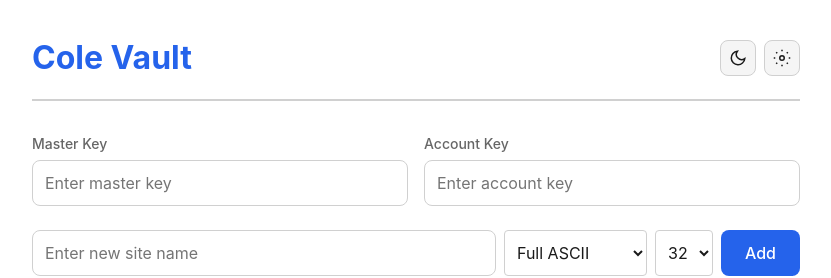
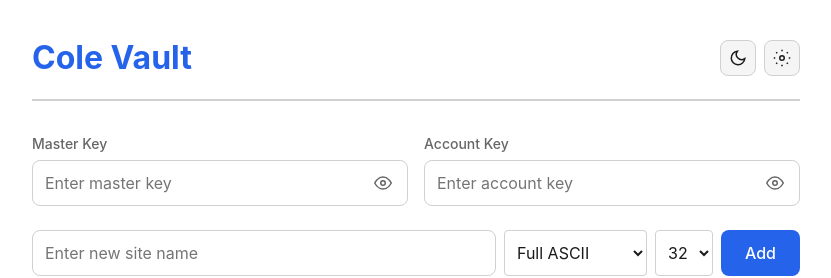
Before and after one commit to ojcole/cole-vault-web, a SvelteKit app: page / in a window 1280 px wide. Shown: the top 278 px of the page, without its empty margins (224-1055 px from the left). Built offline with nearby package versions, Linux system fonts and the light colour scheme.

Commit message:
Add show/hide toggle buttons for Master Key and Account Key fields

```diff
--- a/src/routes/+page.svelte
+++ b/src/routes/+page.svelte
@@ -34,6 +34,8 @@
 	let showSettings = $state(false);
 	let activeTab = $state('data');
 	let showPassword = $state(false);
+	let showMaster1 = $state(false);
+	let showMaster2 = $state(false);
 	let importError = $state('');
 	let importSuccess = $state(false);
 	let showTooltip = $state(false);
@@ -428,11 +430,95 @@
 			<div class="password-inputs">
 				<label for="master1">Master Key</label>
 				<input type="hidden" autocomplete="username" />
-				<input id="master1" type="password" bind:value={master1} placeholder="Enter master key" autocomplete="current-password" />
+				<div class="password-field">
+					<input
+						id="master1"
+						type="password"
+						bind:value={master1}
+						placeholder="Enter master key"
+						autocomplete="current-password"
+						class="master-input"
+					/>
+					<button
+						type="button"
+						class="password-toggle"
+						onclick={() => (showMaster1 = !showMaster1)}
+						title="{showMaster1 ? 'Hide' : 'Show'}"
+					>
+						{#if showMaster1}
+							<svg
+								width="18"
+								height="18"
+								viewBox="0 0 24 24"
+								fill="none"
+								stroke="currentColor"
+								stroke-width="2"
+							>
+								<path d="M17.94 17.94A10.07 10.07 0 0 1 12 20c-7 0-11-8-11-8a18.45 18.45 0 0 1 5.06-5.94" />
+								<path d="M9.9 4.24A9.12 9.12 0 0 1 12 4c7 0 11 8 11 8a18.5 18.5 0 0 1-2.16 3.19" />
+								<line x1="1" y1="1" x2="23" y2="23" />
+							</svg>
+						{:else}
+							<svg
+								width="18"
+								height="18"
+								viewBox="0 0 24 24"
+								fill="none"
+								stroke="currentColor"
+								stroke-width="2"
+							>
+								<path d="M1 12s4-8 11-8 11 8 11 8-4 8-11 8-11-8-11-8z" />
+								<circle cx="12" cy="12" r="3" />
+							</svg>
+						{/if}
+					</button>
+				</div>
 			</div>
 			<div class="password-inputs">
 				<label for="master2">Account Key</label>
-				<input id="master2" type="text" bind:value={master2} placeholder="Enter account key" autocomplete="off" />
+				<div class="password-field">
+					<input
+						id="master2"
+						type="text"
+						bind:value={master2}
+						placeholder="Enter account key"
+						autocomplete="off"
+						class="master-input"
+					/>
+					<button
+						type="button"
+						class="password-toggle"
+						onclick={() => (showMaster2 = !showMaster2)}
+						title="{showMaster2 ? 'Hide' : 'Show'}"
+					>
+						{#if showMaster2}
+							<svg
+								width="18"
+								height="18"
+								viewBox="0 0 24 24"
+								fill="none"
+								stroke="currentColor"
+								stroke-width="2"
+							>
+								<path d="M17.94 17.94A10.07 10.07 0 0 1 12 20c-7 0-11-8-11-8a18.45 18.45 0 0 1 5.06-5.94" />
+								<path d="M9.9 4.24A9.12 9.12 0 0 1 12 4c7 0 11 8 11 8a18.5 18.5 0 0 1-2.16 3.19" />
+								<line x1="1" y1="1" x2="23" y2="23" />
+							</svg>
+						{:else}
+							<svg
+								width="18"
+								height="18"
+								viewBox="0 0 24 24"
+								fill="none"
+								stroke="currentColor"
+								stroke-width="2"
+							>
+								<path d="M1 12s4-8 11-8 11 8 11 8-4 8-11 8-11-8-11-8z" />
+								<circle cx="12" cy="12" r="3" />
+							</svg>
+						{/if}
+					</button>
+				</div>
 			</div>
 		</section>
 	</form>
@@ -1093,6 +1179,36 @@
 		color: var(--text-secondary);
 	}
 
+	.password-field {
+		position: relative;
+	}
+
+	.master-input {
+		width: 100%;
+		padding-right: 3rem;
+	}
+
+	.password-toggle {
+		position: absolute;
+		top: 50%;
+		right: 0.75rem;
+		transform: translateY(-50%);
+		background: none;
+		border: none;
+		cursor: pointer;
+		color: var(--text-secondary);
+		display: flex;
+		align-items: center;
+		justify-content: center;
+		padding: 0.25rem;
+		border-radius: 4px;
+		transition: color 0.2s;
+	}
+
+	.password-toggle:hover {
+		color: var(--text);
+	}
+
 	input,
 	select,
 	button {
```
